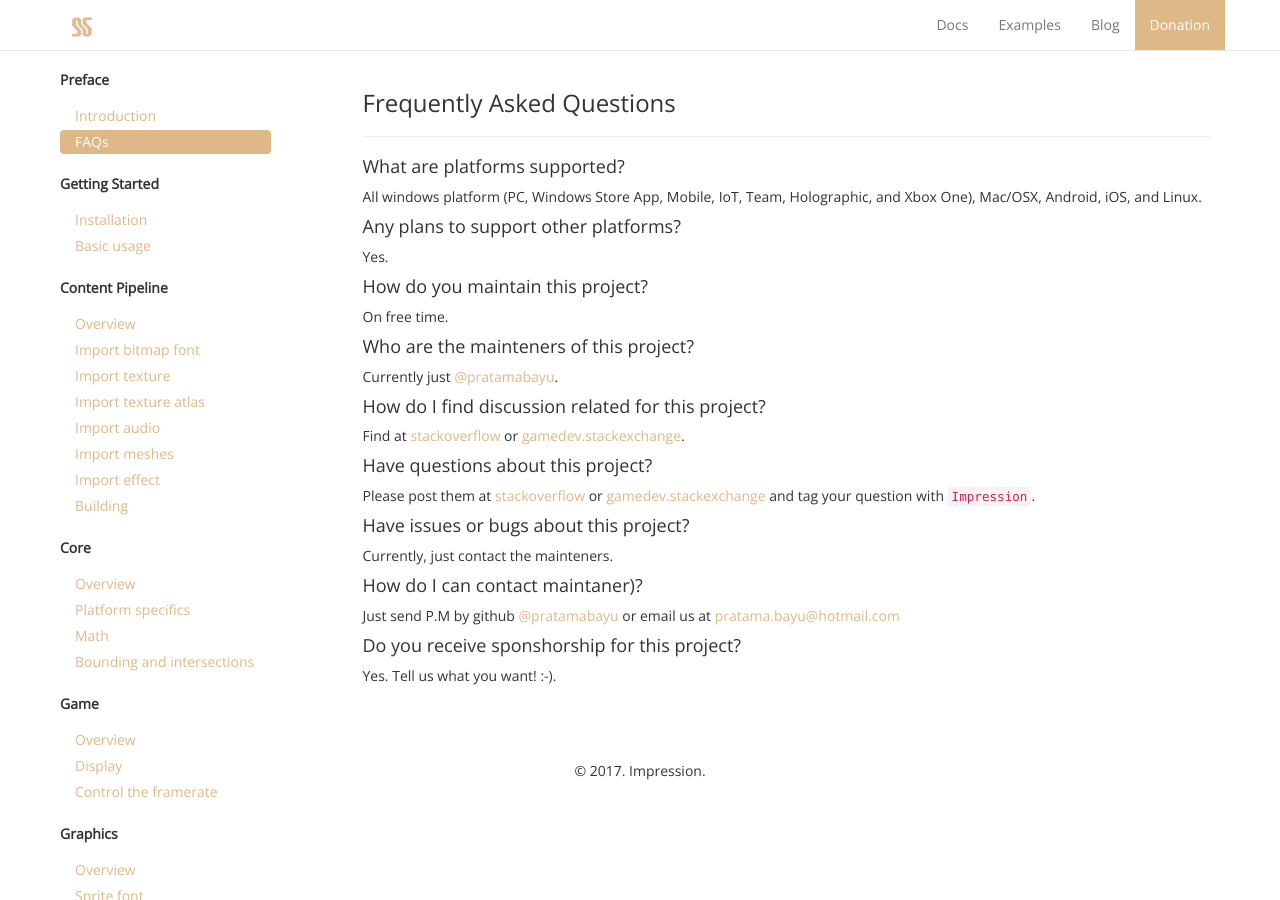
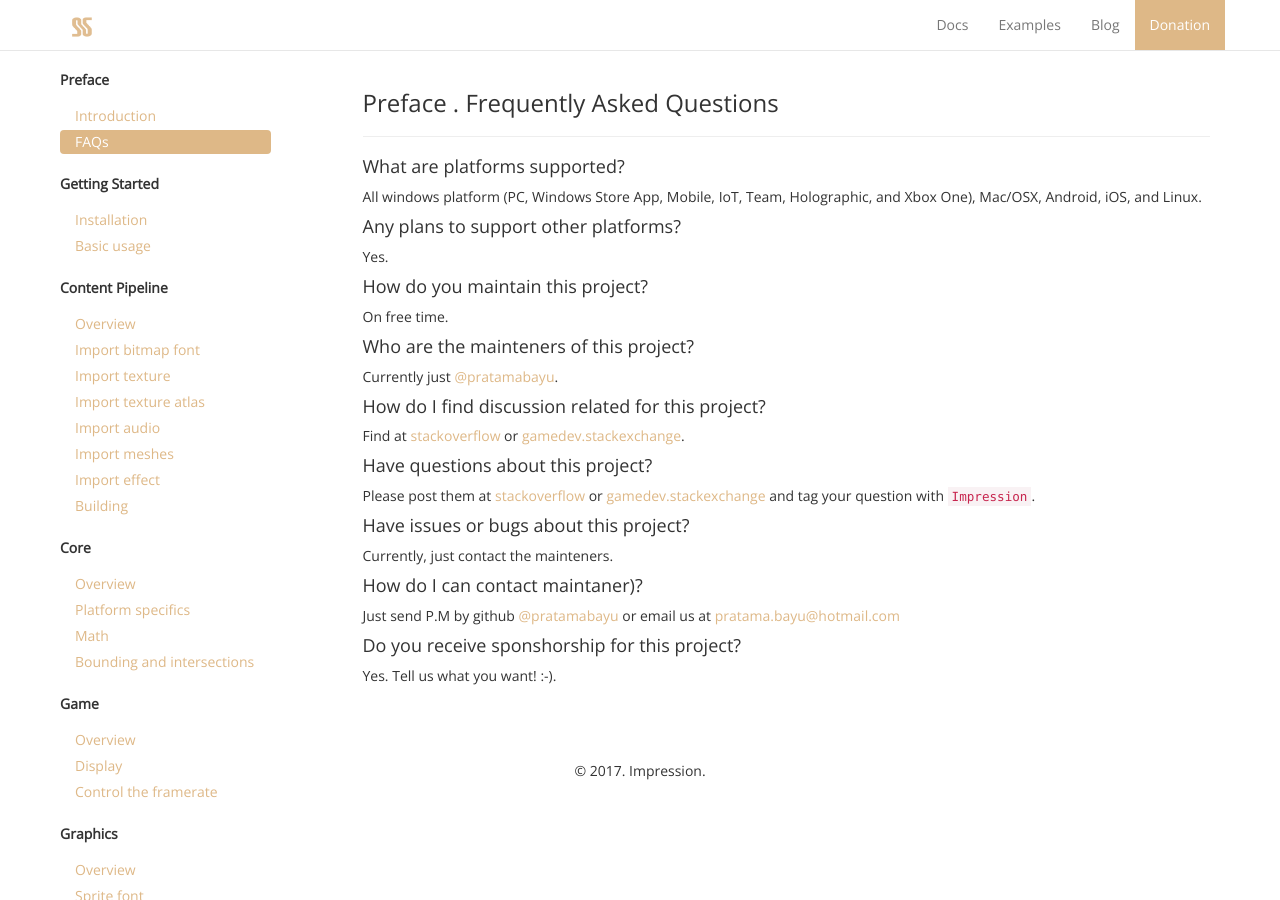
Before and after one commit to impression3d/impression3d.github.io, a Jekyll site: the page built from docs/preface/faq.md, in a window 1280 px wide. Built offline with Jekyll 4.4.1, drawn with Linux system fonts in a browser that asks for light colours.

Commit message:
update FAQs

```diff
--- a/docs/preface/faq.md
+++ b/docs/preface/faq.md
@@ -4,7 +4,7 @@ title: Preface . Frequently Asked Questions
 permalink: /docs/preface/frequently-asked-questions
 ---
 
-### Frequently Asked Questions
+### {{ page.title }}
 
 ***
 
```
